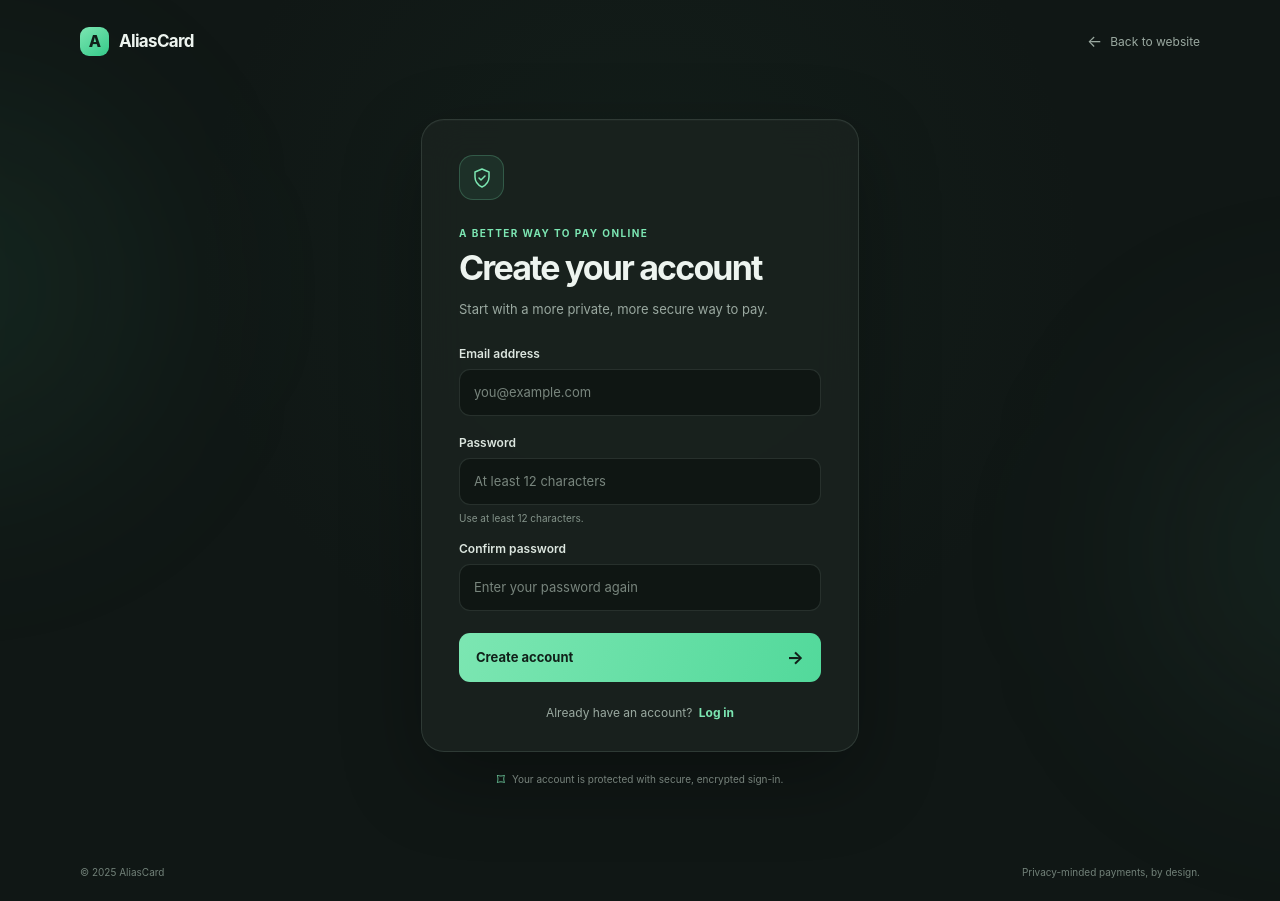
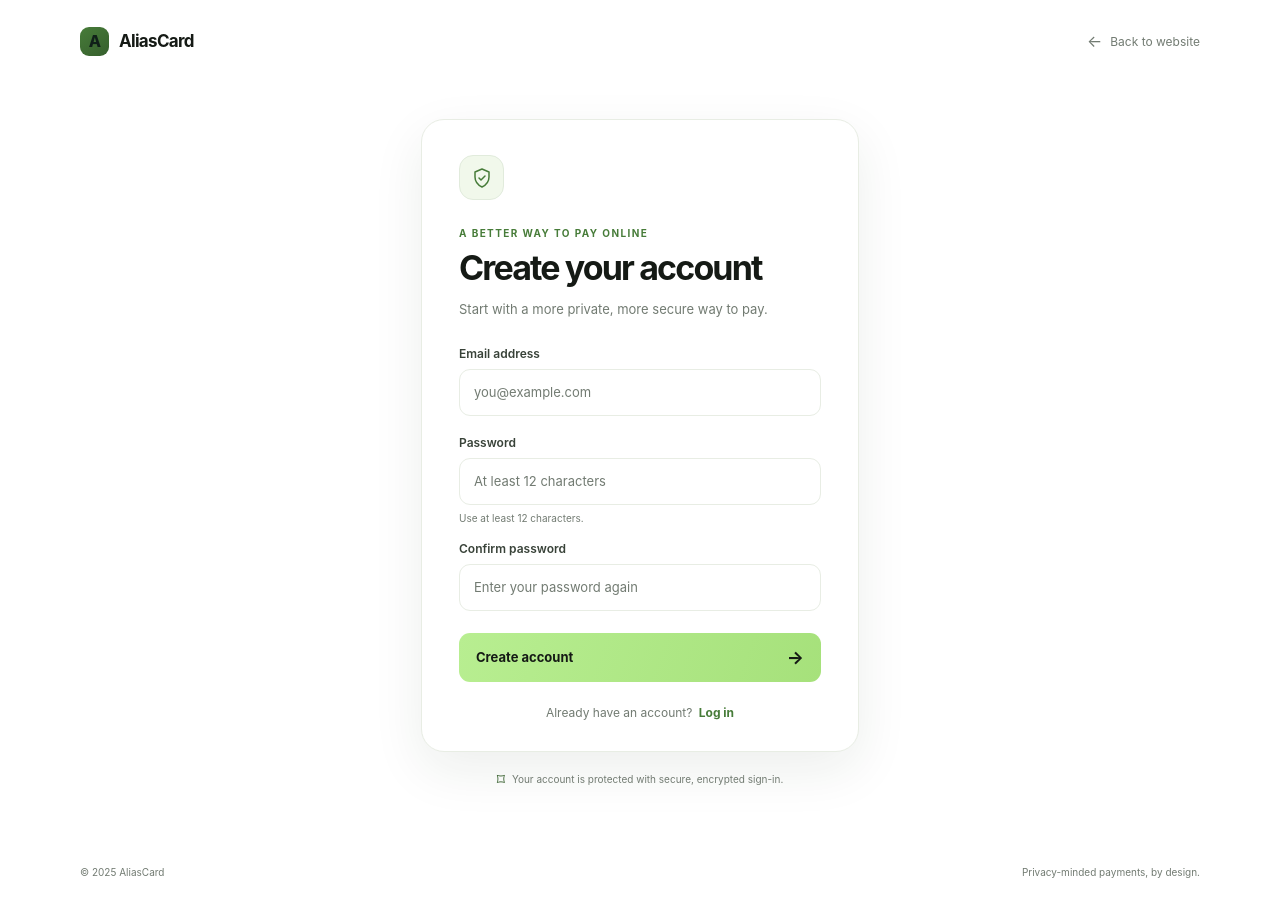
Before and after one commit to Sphecii/Online-Virtual-Card, a Flask app: page /register in a window 1280 px wide. Run offline with Flask 3, Linux system fonts and the light colour scheme.

Commit message:
Match authentication pages to site theme
Co-authored-by: Copilot <223556219+Copilot@users.noreply.github.com>

```diff
--- a/static/css/auth.css
+++ b/static/css/auth.css
@@ -1,13 +1,13 @@
 :root {
-  color-scheme: dark;
-  --auth-bg: #101715;
-  --auth-surface: rgba(25, 34, 31, 0.93);
-  --auth-surface-raised: #1d2924;
-  --auth-ink: #edf4ef;
-  --auth-muted: #9aa9a0;
-  --auth-accent: #7ce6b2;
-  --auth-accent-strong: #35c989;
-  --auth-line: rgba(186, 211, 195, 0.14);
+  color-scheme: light;
+  --auth-bg: #ffffff;
+  --auth-surface: #ffffff;
+  --auth-surface-raised: #f4f8f0;
+  --auth-ink: #151a15;
+  --auth-muted: #727b72;
+  --auth-accent: #477c39;
+  --auth-accent-strong: #365f2d;
+  --auth-line: #e8ede4;
   --auth-font: -apple-system, BlinkMacSystemFont, "SF Pro Display", "Segoe UI", sans-serif;
 }
 
@@ -22,9 +22,7 @@ body {
   display: flex;
   flex-direction: column;
   overflow-x: hidden;
-  background:
-    radial-gradient(ellipse at 50% 28%, rgba(42, 84, 64, 0.12), transparent 49%),
-    var(--auth-bg);
+  background: var(--auth-bg);
   color: var(--auth-ink);
   font-family: var(--auth-font);
   -webkit-font-smoothing: antialiased;
@@ -44,28 +42,6 @@ button,
 a,
 input {
   -webkit-tap-highlight-color: transparent;
-}
-
-.auth-glow {
-  position: fixed;
-  z-index: -1;
-  width: 370px;
-  height: 370px;
-  border-radius: 50%;
-  background: rgba(65, 190, 133, 0.09);
-  filter: blur(100px);
-  pointer-events: none;
-}
-
-.auth-glow--one {
-  top: 13%;
-  left: -230px;
-}
-
-.auth-glow--two {
-  right: -240px;
-  bottom: 8%;
-  background: rgba(70, 139, 111, 0.1);
 }
 
 .auth-header {
@@ -132,8 +108,7 @@ input {
   border: 1px solid var(--auth-line);
   border-radius: 23px;
   background: var(--auth-surface);
-  box-shadow: 0 27px 80px rgba(0, 0, 0, 0.3), inset 0 1px rgba(255, 255, 255, 0.025);
-  backdrop-filter: blur(20px);
+  box-shadow: 0 18px 52px rgba(28, 48, 25, 0.08);
 }
 
 .auth-emblem {
@@ -142,9 +117,9 @@ input {
   margin: 0 0 27px;
   display: grid;
   place-items: center;
-  border: 1px solid rgba(124, 230, 178, 0.23);
+  border: 1px solid #e1ebdc;
   border-radius: 14px;
-  background: rgba(81, 191, 139, 0.1);
+  background: #f1f8eb;
 }
 
 .auth-emblem svg {
@@ -192,7 +167,7 @@ input {
 
 .auth-form label {
   margin: 0 0 8px;
-  color: #dce6df;
+  color: #384238;
   font-size: 12px;
   font-weight: 570;
 }
@@ -205,25 +180,25 @@ input {
   border: 1px solid var(--auth-line);
   border-radius: 11px;
   outline: none;
-  background: rgba(12, 18, 16, 0.67);
+  background: #ffffff;
   color: var(--auth-ink);
   font-size: 13px;
   transition: border-color 160ms ease, box-shadow 160ms ease, background 160ms ease;
 }
 
 .auth-form input::placeholder {
-  color: #78857d;
+  color: #727b72;
 }
 
 .auth-form input:focus {
-  border-color: rgba(124, 230, 178, 0.72);
-  background: rgba(12, 18, 16, 0.9);
-  box-shadow: 0 0 0 3px rgba(70, 202, 139, 0.12);
+  border-color: #7da36e;
+  background: #ffffff;
+  box-shadow: 0 0 0 3px rgba(71, 124, 57, 0.12);
 }
 
 .field-hint {
   margin: -12px 0 17px;
-  color: #84938a;
+  color: #727b72;
   font-size: 10px;
 }
 
@@ -236,8 +211,8 @@ input {
   justify-content: space-between;
   border: 0;
   border-radius: 11px;
-  background: linear-gradient(110deg, var(--auth-accent), #52d99b);
-  color: #102019;
+  background: linear-gradient(110deg, #b8ee91, #a6e17b);
+  color: #151a15;
   font-size: 13px;
   font-weight: 700;
   cursor: pointer;
@@ -314,12 +289,12 @@ input {
   display: flex;
   align-items: center;
   gap: 7px;
-  color: #8b9991;
+  color: #727b72;
   font-size: 10px;
 }
 
 .auth-security-note span {
-  color: var(--auth-accent);
+  color: var(--auth-accent-strong);
   font-size: 16px;
 }
 
@@ -331,7 +306,7 @@ input {
   align-items: center;
   justify-content: space-between;
   gap: 16px;
-  color: #718078;
+  color: #727b72;
   font-size: 10px;
 }
 
--- a/templates/auth_base.html
+++ b/templates/auth_base.html
@@ -3,15 +3,12 @@
   <head>
     <meta charset="utf-8">
     <meta name="viewport" content="width=device-width, initial-scale=1">
-    <meta name="theme-color" content="#111918">
+    <meta name="theme-color" content="#ffffff">
     <meta name="description" content="Secure access to your AliasCard account.">
     <title>{% block title %}AliasCard{% endblock %}</title>
     <link rel="stylesheet" href="{{ url_for('static', filename='css/auth.css') }}">
   </head>
   <body class="auth-page">
-    <div class="auth-glow auth-glow--one" aria-hidden="true"></div>
-    <div class="auth-glow auth-glow--two" aria-hidden="true"></div>
-
     <header class="auth-header">
       <a class="auth-wordmark" href="{{ url_for('home') }}" aria-label="AliasCard home">
         <span class="auth-wordmark__mark" aria-hidden="true">A</span>
```
Also changed, not shown: other parts of static/css/auth.css (+12 -12 lines).
